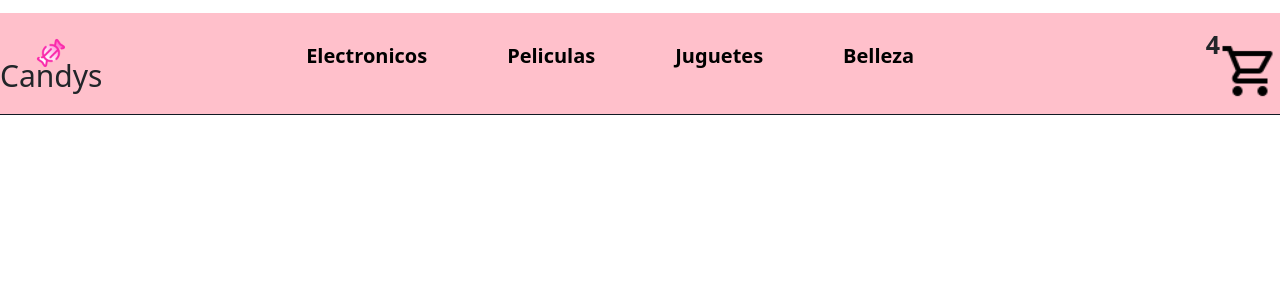
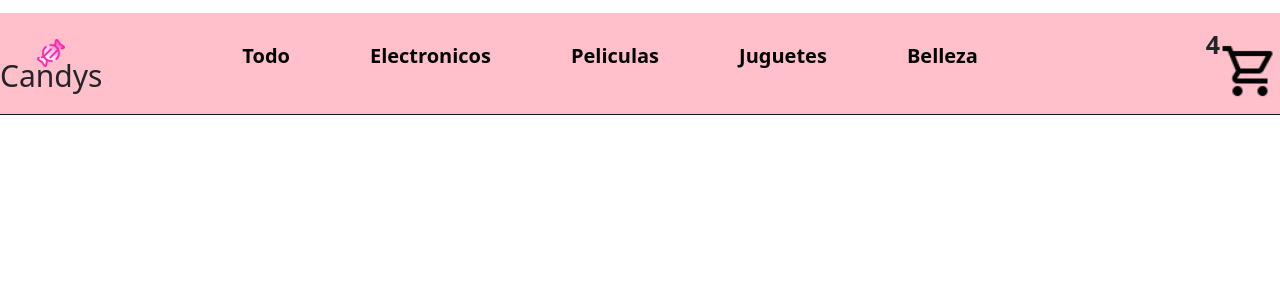
Before and after one commit to florenciasolano8/react-entrega, a React (Vite) app: page / in a window 1280 px wide. Shown: the top 300 px of the page. Built offline with nearby package versions, Linux system fonts and the light colour scheme; no server answers; the HTML template or start-up script is replaced by a standard one.

Commit message:
correccion

```diff
--- a/src/components/NavBar/NavBar.jsx
+++ b/src/components/NavBar/NavBar.jsx
@@ -15,6 +15,7 @@ export const NavBar = () => {
       </div>
       <nav>
         <ul>
+        <li><Link to={`/`}>Todo</Link></li>
           <li><Link to={`category/Electronics`}>Electronicos</Link></li>
           <li><Link to={`category/Movies`}>Peliculas</Link></li>
           <li><Link to={`category/Toys`}>Juguetes</Link></li>
```
